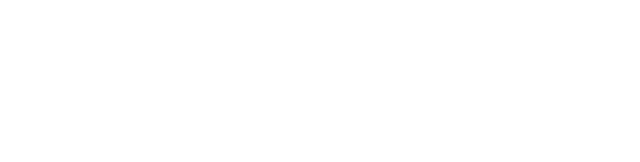
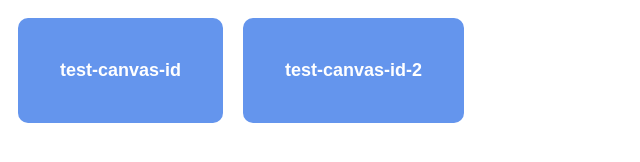
Before and after one commit to itsmartinhi/drawing-tool-3, a website with bundled scripts: page frontend/index.html in a window 1280 px wide. Shown: the whole page, without its empty margins (0-640 px from the left). Built offline with nearby package versions, Linux system fonts and the light colour scheme.

Commit message:
add the overview page

```diff
--- a/frontend/static/css/style.css
+++ b/frontend/static/css/style.css
@@ -86,3 +86,27 @@ body {
     border-top: 1px solid #2e2e2e;
     margin: 0 5px;
 }
+
+/* OVERVIEW STYLES */
+
+#canvas-button-container {
+    display: flex;
+}
+
+.canvas-button {
+    color: white;
+    font-weight: 600;
+    font-size: 18px;
+    padding: 40px;
+    margin: 10px;
+    border-radius: 10px;
+    background-color: cornflowerblue;
+    border: solid 2px transparent;
+}
+
+.canvas-button:hover {
+    color: cornflowerblue;
+    border-radius: 10px;
+    background-color: rgba(100, 148, 237, 0.3);
+    border: solid 2px cornflowerblue;
+}
--- a/frontend/static/script/Router.ts
+++ b/frontend/static/script/Router.ts
@@ -1,4 +1,5 @@
 import initCanvas from "./initCanvas.js";
+import initOverview from "./initOverview.js";
 
 export default class Router {
     private static getCurrentUrl(): string {
@@ -9,14 +10,15 @@ export default class Router {
         const re = new RegExp("https?:\/\/(.*)");
         const matches = Router.getCurrentUrl().match(re);
 
-        console.log(matches);
+        const urlParts = matches[1].split("/");
 
-        if (false) {
+        const canvasIndex = urlParts.indexOf("canvas");
+        // greater 0 because the first urlPart is the domain
+        if (canvasIndex > 0 && urlParts[canvasIndex + 1]) {
+            const canvasId = urlParts[canvasIndex + 1];
             return initCanvas();
         }
 
-        return; // TODO: add initOverview
+        return initOverview();
     }
-
-
 }
--- /dev/null
+++ b/frontend/static/script/initOverview.ts
@@ -0,0 +1,27 @@
+export default function initOverview() {
+    renderDOM();
+}
+
+const renderDOM = () => {
+    const availableCanvasIds = ["test-canvas-id", "test-canvas-id-2"]; // TODO: fetch this from the server
+
+    const elementList = [];
+
+    // create canvas buttons
+    const canvasButtonContainer = document.createElement("div");
+    canvasButtonContainer.setAttribute("id", "canvas-button-container");
+    availableCanvasIds.forEach(id => {
+        const ele = document.createElement("div");
+        ele.setAttribute("id", id);
+        ele.classList.add("canvas-button");
+        ele.textContent = id;
+        canvasButtonContainer.appendChild(ele);
+    });
+    elementList.push(canvasButtonContainer);
+
+    // add everything to the root element
+    const rootEle = document.getElementById("root")
+    elementList.forEach(element => {
+        rootEle.appendChild(element);
+    });
+};
```
